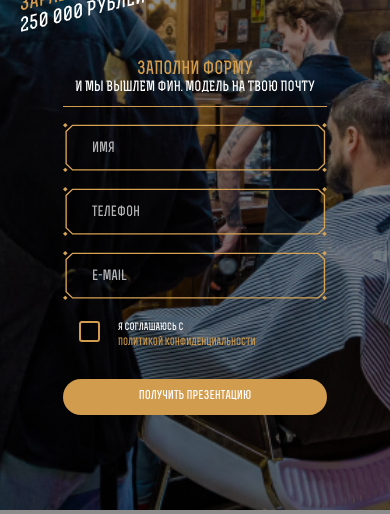
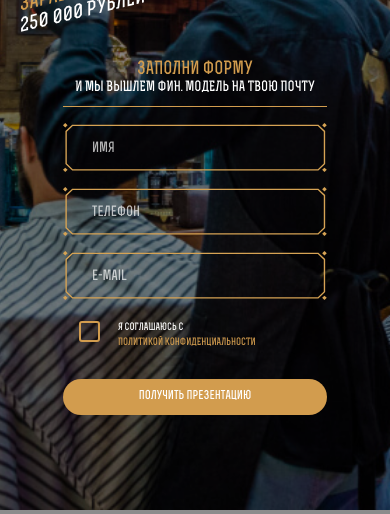
Before and after one commit to SophieMilash/oldboy-test, a plain HTML site: page index.html in a window 390 px wide. Shown: the part 330-844 px from the top of the page. Drawn offline with Linux system fonts and the light colour scheme.

Commit message:
style: change background position

```diff
--- a/sass/blocks/page.scss
+++ b/sass/blocks/page.scss
@@ -10,7 +10,7 @@
   min-width: 320px;
   min-height: 600px;
   box-sizing: border-box;
-  background: url('../images/main-bg.jpg') center center/cover no-repeat #fff;
+  background: url('../images/main-bg.jpg') 20% 0%/cover no-repeat #fff;
   display: flex;
   flex-direction: column;
   justify-content: space-between;
@@ -82,6 +82,7 @@
 @media screen and (max-width: 575px) {
   .page {
     padding-bottom: 95px;
+    background-position: 30% 0%;
     &__header{
       margin-top: 25px;
     }
```
Also changed, not shown: css/blocks/page.min.css, css/index.min.css.
